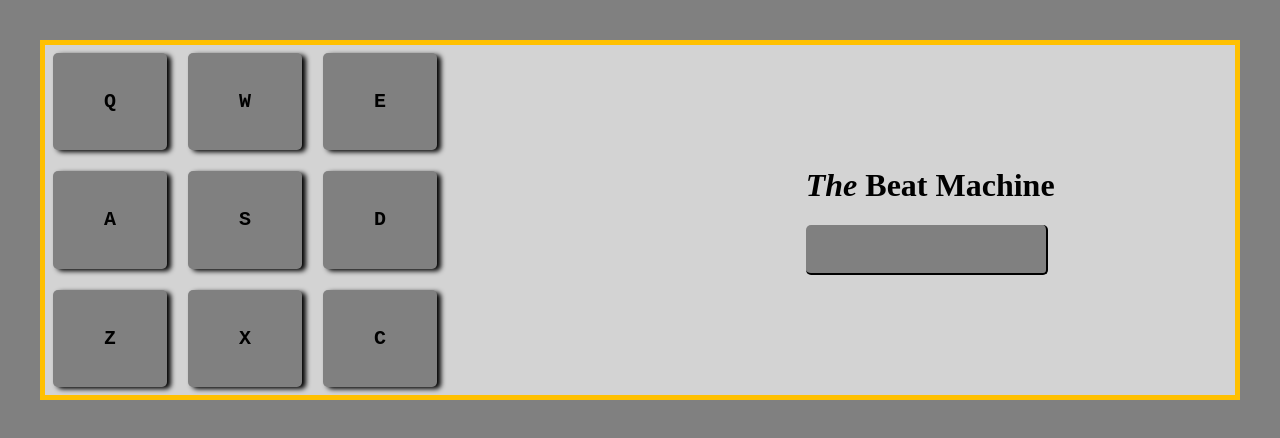
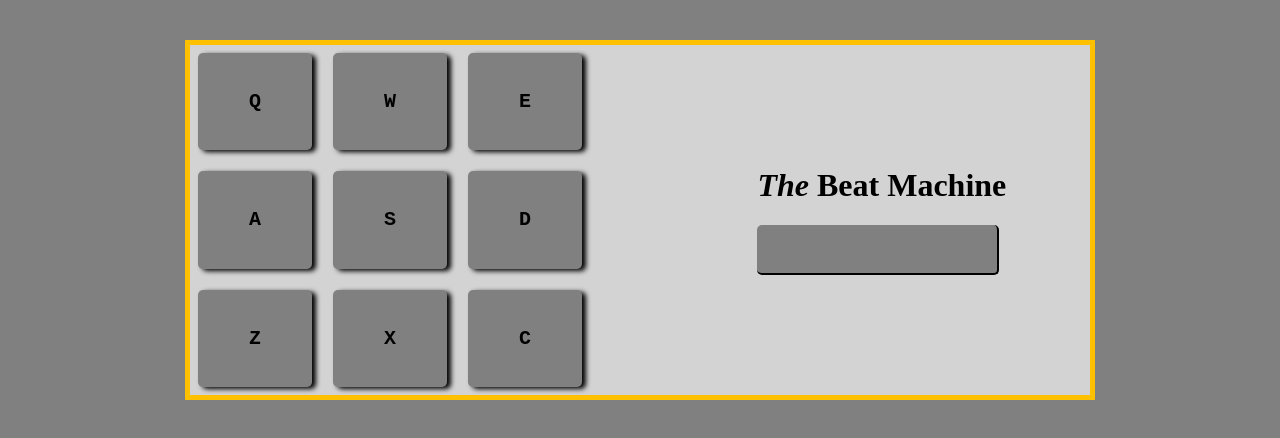
Before and after one commit to rosswilliamsdev/fCC_React_Projects, a React (Vite) app in the folder FCC_Drum_Machine/: page / in a window 1280 px wide. Shown: the top 438 px of the page. Built offline with nearby package versions, Linux system fonts and the light colour scheme.

Commit message:
Style: width of drum machine

```diff
--- a/FCC_Drum_Machine/src/App.css
+++ b/FCC_Drum_Machine/src/App.css
@@ -1,8 +1,12 @@
 #root {
   max-width: 1280px;
-  margin: 0 auto;
+  margin: auto;
   padding: 2rem;
   text-align: center;
+  display: flex;
+  flex-direction: column;
+  justify-content: center;
+  align-items: center;
 }
 
 body {
@@ -12,9 +16,10 @@ body {
 #drum-machine {
   background-color: #d3d3d3;
   border: 5px solid #ffc000;
+  min-width: 900px;
   display: flex;
   align-items: center;
-  justify-content: center;
+  justify-content: space-between;
 }
 
 .drum-pad {
--- a/FCC_Drum_Machine/src/App.jsx
+++ b/FCC_Drum_Machine/src/App.jsx
@@ -29,9 +29,8 @@ export default function App() {
     c: heaterKit[8].desc,
   };
   const handleKeyPress = (event) => {
-    // Define the key-to-sound mapping
 
-    // Check if the pressed key has a corresponding sound
+    // mapping the key pressed
     const keyPressed = event.key.toLowerCase();
     const soundFileName = soundClipsMap[keyPressed];
     const descFileName = soundDescMap[keyPressed];
```
